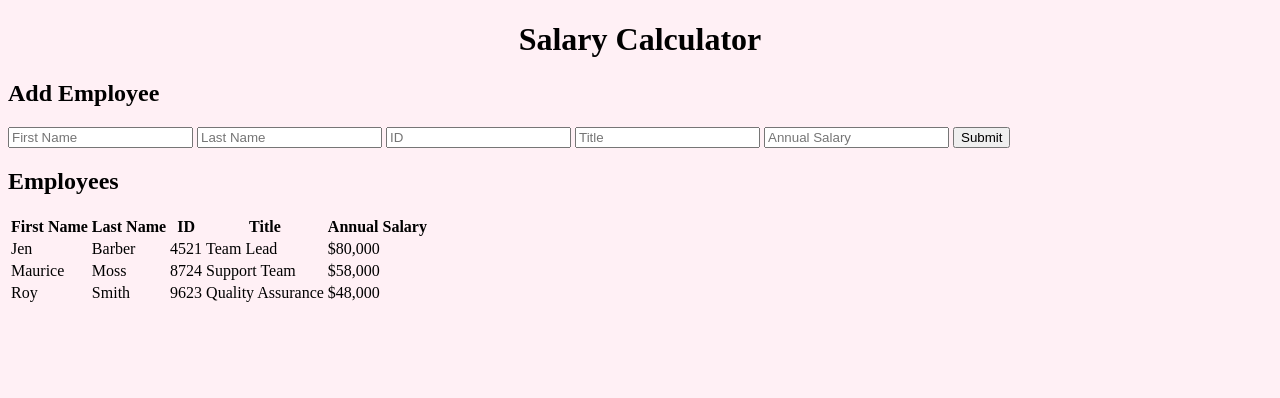
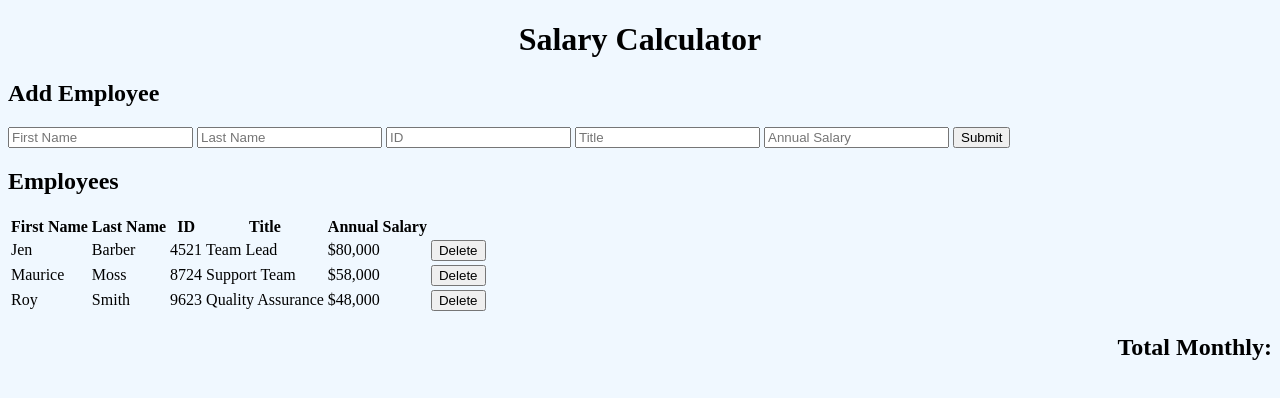
Before and after one commit to YasirUddin123/weekend-jquery-salary-calculator, a plain HTML site: page index.html in a window 1280 px wide. Drawn offline with Linux system fonts and the light colour scheme.

Commit message:
added delete buttons and monthly total

```diff
--- a/design.css
+++ b/design.css
@@ -1,7 +1,11 @@
 body {
-    background-color: lavenderblush;
+    background-color:aliceblue;
 }
 
 #title {
     text-align: center;
 }
+
+#totalMonthlyValue {
+    text-align: right;
+}
--- a/index.html
+++ b/index.html
@@ -11,7 +11,9 @@
         <script src="script.js"></script>
     </head>
     <body>
+        <header>
         <h1 id="title">Salary Calculator</h1>
+         </header>
 
         <h2>Add Employee</h2>
         <input placeholder="First Name" type="text">
@@ -36,6 +38,7 @@
                 <td>4521</td>
                 <td>Team Lead</td>
                 <td>$80,000</td>
+                <td><button>Delete</button></td>
             </tr>
             <tr>
                 <td>Maurice</td>
@@ -43,6 +46,7 @@
                 <td>8724</td>
                 <td>Support Team</td>
                 <td>$58,000</td>
+                <td><button>Delete</button></td>
             </tr>
             <tr>
                 <td>Roy</td>
@@ -50,7 +54,11 @@
                 <td>9623</td>
                 <td>Quality Assurance</td>
                 <td>$48,000</td>
+                <td><button>Delete</button></td>
             </tr>
         </table>
+    <footer id="totalMonthlyValue">
+        <h2>Total Monthly: </h2>
+    </footer>
     </body>
 </html>
```
